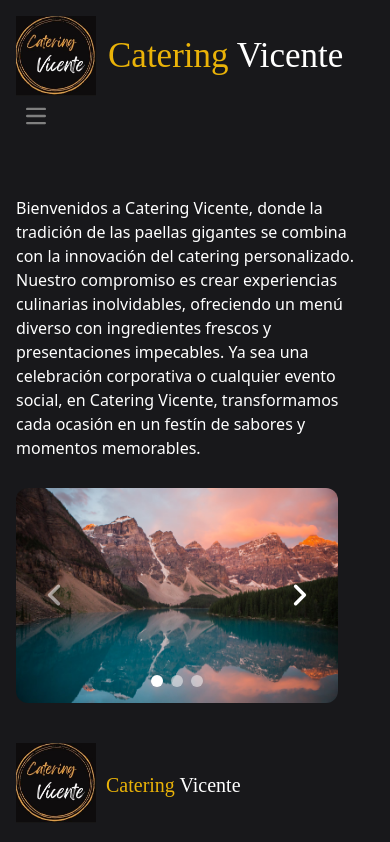
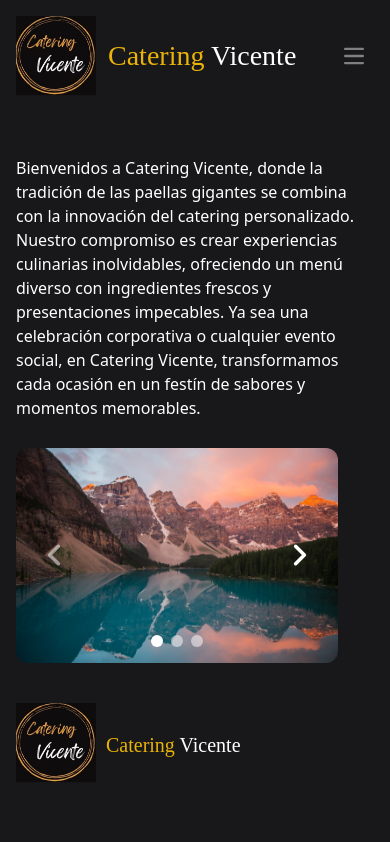
Before and after one commit to corax5/Proyecto-Catering, a Next.js app: page / in a window 390 px wide. Shown: the top 842 px of the page. Built offline with nearby package versions, Linux system fonts and the light colour scheme.

Commit message:
size font tittle

```diff
--- a/src/styles/globals.css
+++ b/src/styles/globals.css
@@ -151,7 +151,7 @@ body {
   }
 
   .titulo {
-    font-size: 35px;
+    font-size: 28px;
     font-family: "Dancing Script" cursive;
 
   }
```
